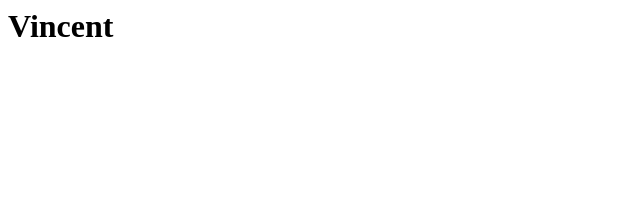
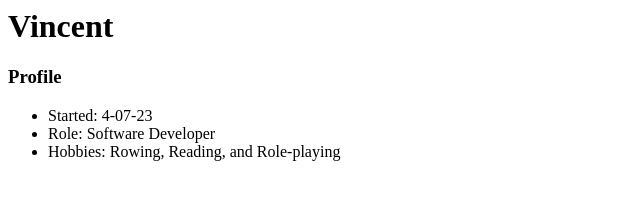
Before and after one commit to Jihyo87/Jihyo.github.io, a plain HTML site: page index.html in a window 1280 px wide. Shown: the whole page, without its empty margins (0-640 px from the left). Drawn offline with Linux system fonts and the light colour scheme.

Commit message:
Updated my profile

```diff
--- a/index.html
+++ b/index.html
@@ -1 +1,7 @@
 <h1>Vincent</h1>
+<h3>Profile</h3>
+<ul>
+    <li>Started: 4-07-23</li>
+    <li>Role: Software Developer</li>
+    <li>Hobbies: Rowing, Reading, and Role-playing</li>
+</ul>
```
